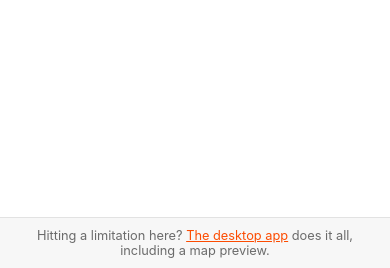
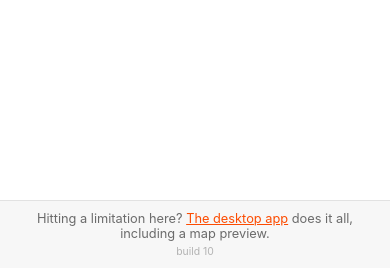
Before and after one commit to florentchevallier/GPX-Combiner, a Flask app: page /app/ in a window 390 px wide. Shown: the part 576-844 px from the top of the page. Run offline with Flask 3, Linux system fonts and the light colour scheme.

Commit message:
added build number in mobile app
Added a build number to be able to track bugs (and resolve previous desktop mode issue)

```diff
--- a/mobile-app/static/app.py
+++ b/mobile-app/static/app.py
@@ -47,6 +47,12 @@ STRAVA_CLIENT_SECRET = os.environ["STRAVA_CLIENT_SECRET"]
 APP_BASE_URL = os.environ.get("APP_BASE_URL", "http://localhost:5000")
 OAUTH_REDIRECT_URI = f"{APP_BASE_URL}/oauth/callback"
 
+# Not a real version number (mobile has none, by design — see README): just
+# a discreet build counter in the footer, incremented by one on every file
+# handed over, so it's obvious at a glance whether the phone is actually
+# running the latest deploy or an older cached one.
+BUILD_ID = "10"
+
 app = Flask(__name__)
 app.secret_key = os.environ["FLASK_SECRET_KEY"]
 
@@ -75,7 +81,7 @@ def root():
 
 @app.route("/app/")
 def index():
-    return render_template("index.html")
+    return render_template("index.html", build_id=BUILD_ID)
 
 
 # ---------------------------------------------------------------------------
--- a/mobile-app/static/style.css
+++ b/mobile-app/static/style.css
@@ -145,3 +145,9 @@ h2 { font-size: 1.1rem; margin: 20px 0 10px; }
   text-align: center;
 }
 .app-footer a { color: var(--accent); }
+
+.build-tag {
+  margin-top: 4px;
+  font-size: 0.65rem;
+  color: #b3b3b3;
+}
--- a/mobile-app/templates/index.html
+++ b/mobile-app/templates/index.html
@@ -141,6 +141,7 @@
     Hitting a limitation here?
     <a href="https://github.com/florentchevallier/GPX-Combiner" target="_blank" rel="noopener">The desktop app</a>
     does it all, including a map preview.
+    <div class="build-tag">build {{ build_id }}</div>
   </footer>
 
   <script>
```
